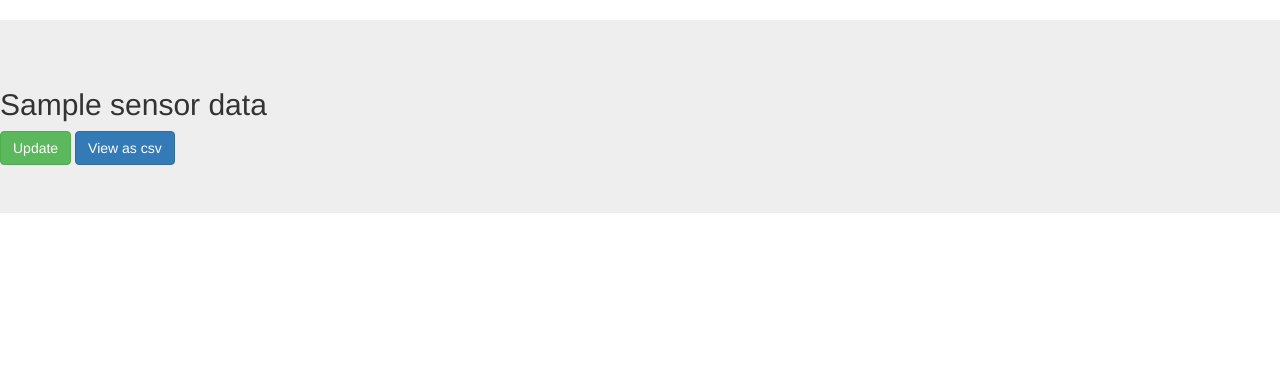
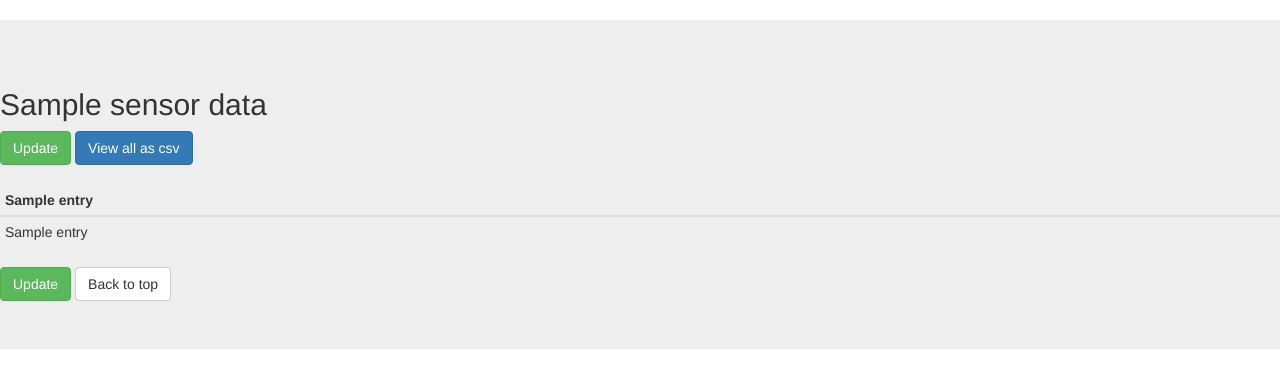
Before and after one commit to danrs/sensor_db, a Python web app: template templates/sensor.html in a window 1280 px wide. Shown: the part 51-439 px from the top of the page. Run offline with Jinja, Linux system fonts and the light colour scheme; the template is opened without the code that fills it: most values are stand-ins (such as "Sample title", 1, 10 or a date in 2020); some libraries are stand-ins or nearby versions; some web fonts are replaced.

Commit message:
sensor tables complete, only motor buttons remaining

```diff
--- a/templates/sensor.html
+++ b/templates/sensor.html
@@ -6,9 +6,33 @@
 {%block content%}
 <!--Print intro text-->
 <div class="jumbotron">
+    <a name="top"></a>
     <h2>{{sensor ~ " data"}}</h2>
-    <a href="{{script_uri ~ "/" ~ sensor}}" class="btn btn-success">Update</a>
-    <a href="{{script_uri ~ "/" ~ sensor ~ "/csv"}}" class="btn btn-primary">View as csv</a>
+    <a href="{{script_uri ~ "/" ~ sensor ~ "#table_end"}}" class="btn btn-success" onclick="location.reload()">Update</a>
+    <a href="{{script_uri ~ "/" ~ sensor ~ "/csv"}}" class="btn btn-primary">View all as csv</a>
+    <br>
+    <br>
+    <table class="table table-hover table-condensed">
+      <thead>
+        <tr>
+          {% for entry in table_head %}
+            <th>{{entry}}<th>
+          {% endfor %}
+        </tr>
+      </thead>
+      <tbody>
+        {% for row in table_data %}
+          <tr>
+            {% for entry in row %}
+               <td>{{entry}}<td>
+            {% endfor %}
+          </tr>
+        {% endfor %}
+      </tbody>
+    </table>
+    <a name="table_end"></a>
+    <a href="{{script_uri ~ "/" ~ sensor ~ "#table_end"}}" class="btn btn-success" onclick="location.reload()">Update</a>
+    <a href="{{script_uri ~ "/" ~ sensor ~ "#top"}}" class="btn btn-default">Back to top</a>
 </div>
 
 <div class="container">
```
Also changed, not shown: 1 other file.
